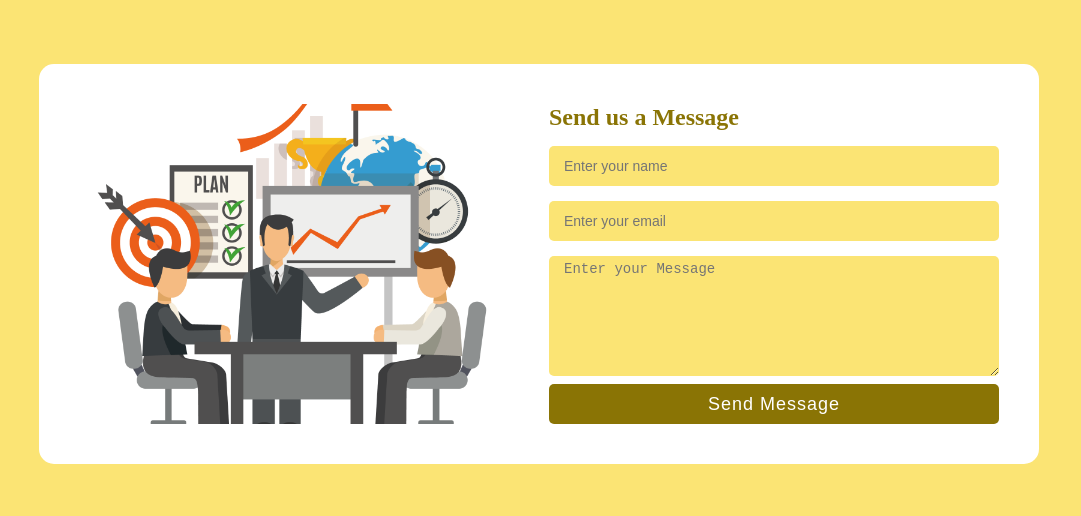
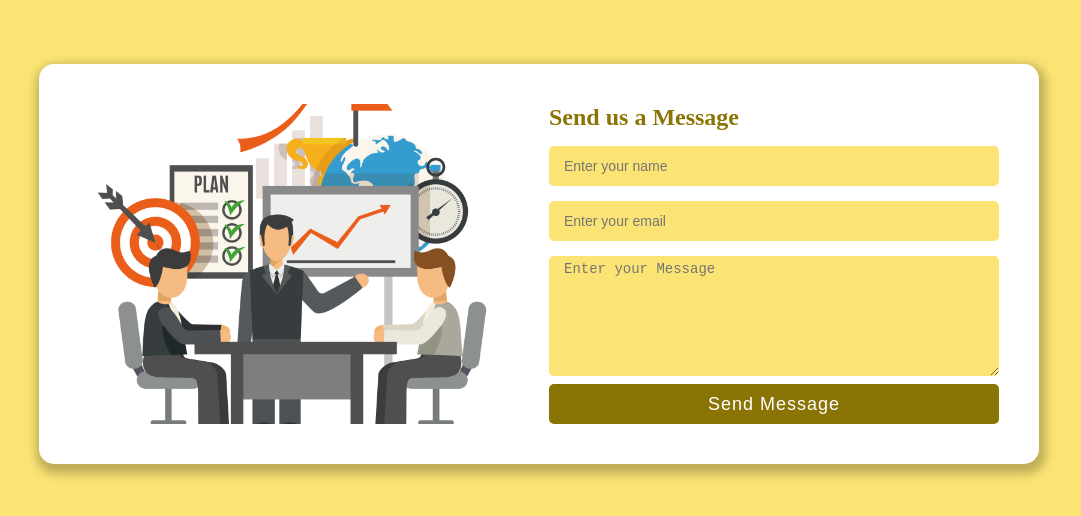
Before and after one commit to Ibra-him-elgharras/Template-31, a plain HTML site: page index.html in a window 1280 px wide. Shown: the part 136-652 px from the top of the page, without its empty margins (101-1182 px from the left). Drawn offline with Linux system fonts and the light colour scheme.

Commit message:
form-container

```diff
--- a/CSS/style.css
+++ b/CSS/style.css
@@ -36,6 +36,7 @@ body{
     width: 1000px;
     padding: 20px;
     border-radius: 15px;
+    box-shadow: 2px 5px 10px 5px rgba(0, 0, 0, 0.24);
     background: #ffffff;
     display: flex;
     justify-content: space-evenly;
```
